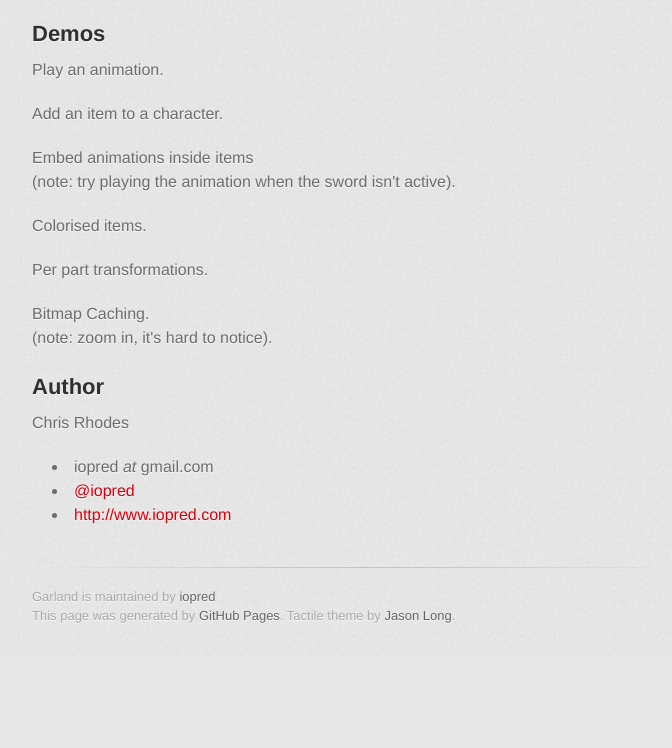
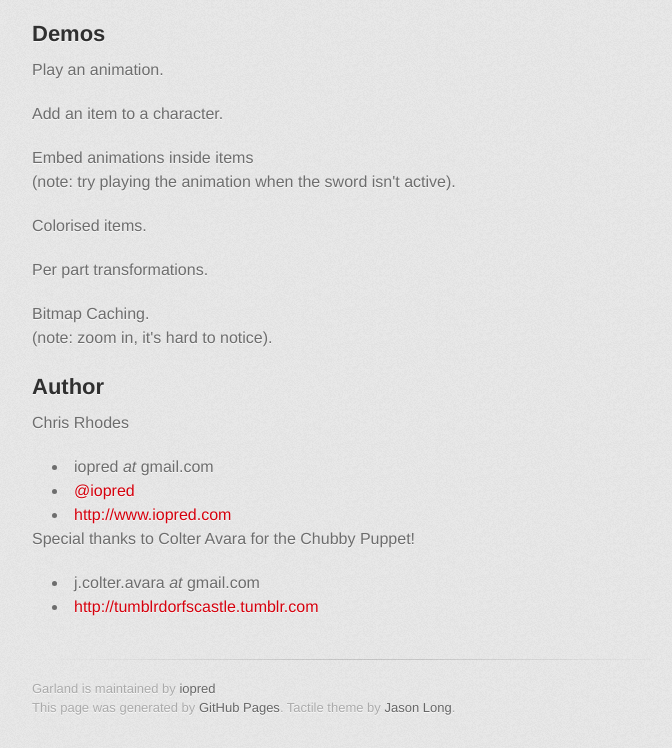
Before and after one commit to iopred/garland, a plain HTML site: page index.html in a window 1280 px wide. Shown: the part 599-1347 px from the top of the page, without its empty margins (298-970 px from the left). Before the commit the page ends 1255 px from the top, so only its background shows below. Drawn offline with Linux system fonts and the light colour scheme; a web font is replaced by a local one.

Commit message:
Thanks Colter

```diff
--- a/index.html
+++ b/index.html
@@ -43,7 +43,7 @@
 			toggleBigHead: true
 		}, params);
 	</script>
-    <title>Garland by iopred</title>
+    <title>Garland</title>
   </head>
 
   <body>
@@ -105,6 +105,12 @@
 <li>iopred <em>at</em> gmail.com</li>
 <li><a href="https://github.com/iopred" class="user-mention">@iopred</a></li>
 <li><a href="http://www.iopred.com">http://www.iopred.com</a></li>
+
+<p>Special thanks to Colter Avara for the Chubby Puppet!</p>
+
+<ul>
+<li>j.colter.avara <em>at</em> gmail.com</li>
+<li><a href="http://tumblrdorfscastle.tumblr.com">http://tumblrdorfscastle.tumblr.com</a></li>
         </section>
 
         <footer>
```
